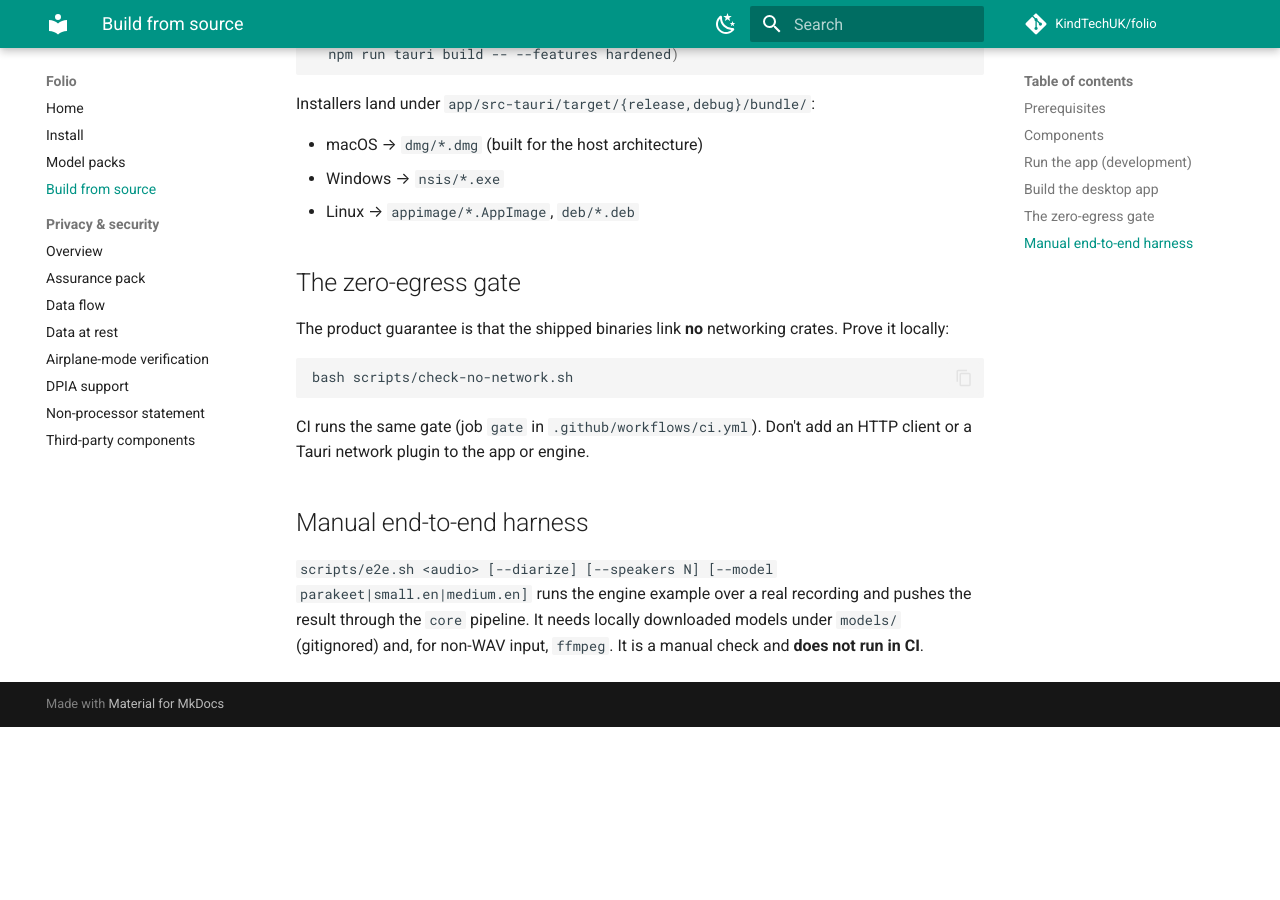
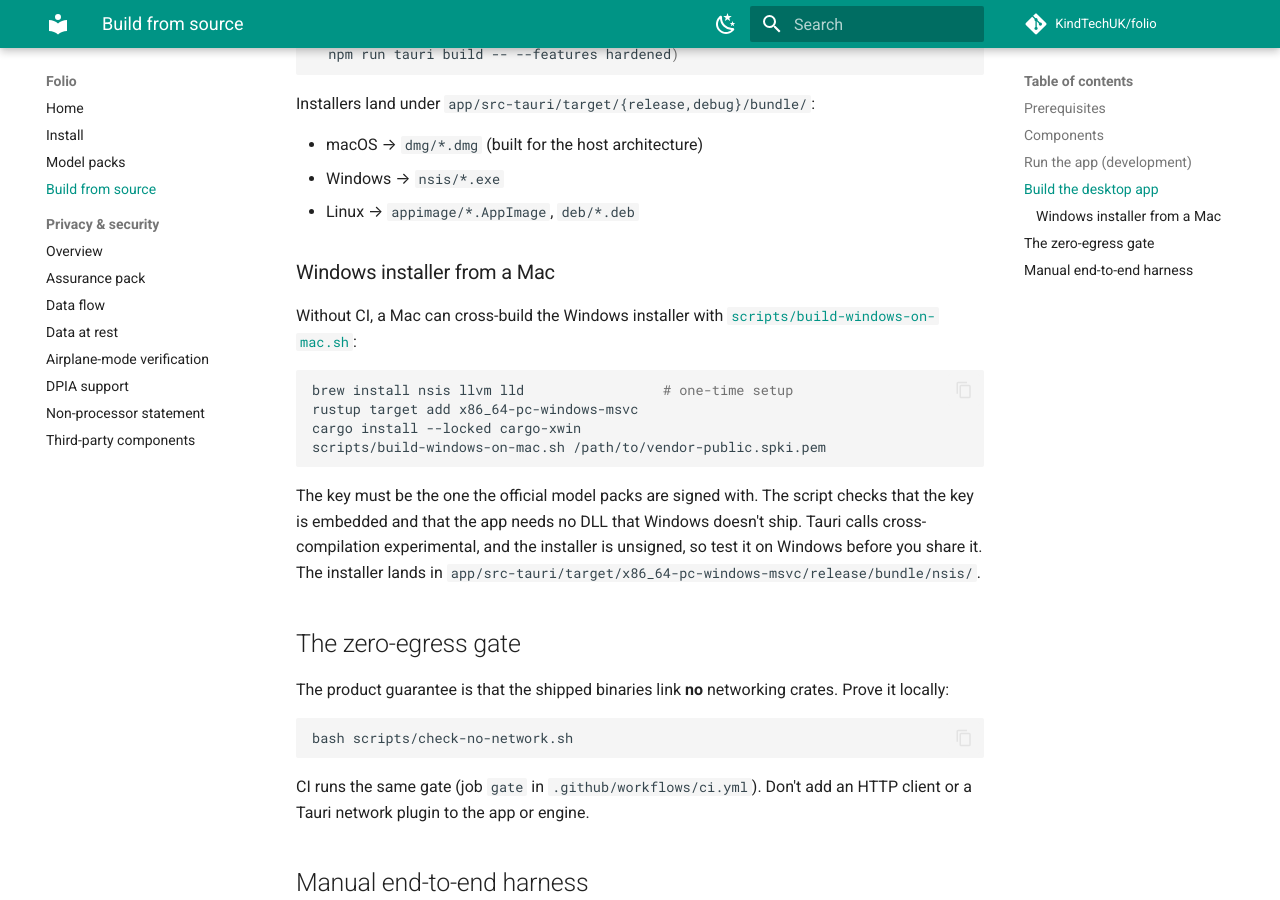
Before and after one commit to KindTechUK/folio, an MkDocs documentation site: the page built from docs/build-from-source.md, in a window 1280 px wide and 900 px high, scrolled down 1700 px. Built offline with MkDocs 1.6.1 and Material for MkDocs 9.7.7, drawn with Linux system fonts in a browser that asks for light colours; comment, search, counter and statistics services are not loaded; before the commit the page ends 2427 px from its top, so only the background shows below that.

Commit message:
build: cross-build the Windows installer on a Mac
scripts/build-windows-on-mac.sh builds the hardened NSIS installer with
cargo-xwin, then checks the vendor key is embedded and that the exe
needs only DLLs Windows ships. For releases while CI is unavailable.

🤖 Generated with [Claude Code](https://claude.com/claude-code)

Co-Authored-By: Claude <noreply@anthropic.com>

````diff
--- a/docs/build-from-source.md
+++ b/docs/build-from-source.md
@@ -66,6 +66,23 @@ Installers land under `app/src-tauri/target/{release,debug}/bundle/`:
 - Windows → `nsis/*.exe`
 - Linux → `appimage/*.AppImage`, `deb/*.deb`
 
+### Windows installer from a Mac
+
+Without CI, a Mac can cross-build the Windows installer with
+[`scripts/build-windows-on-mac.sh`](https://github.com/KindTechUK/folio/blob/main/scripts/build-windows-on-mac.sh):
+
+```bash
+brew install nsis llvm lld                 # one-time setup
+rustup target add x86_64-pc-windows-msvc
+cargo install --locked cargo-xwin
+scripts/build-windows-on-mac.sh /path/to/vendor-public.spki.pem
+```
+
+The key must be the one the official model packs are signed with. The script checks that the key
+is embedded and that the app needs no DLL that Windows doesn't ship. Tauri calls cross-compilation
+experimental, and the installer is unsigned, so test it on Windows before you share it. The installer
+lands in `app/src-tauri/target/x86_64-pc-windows-msvc/release/bundle/nsis/`.
+
 ## The zero-egress gate
 
 The product guarantee is that the shipped binaries link **no** networking crates. Prove
````
Also changed, not shown: 1 other file.
